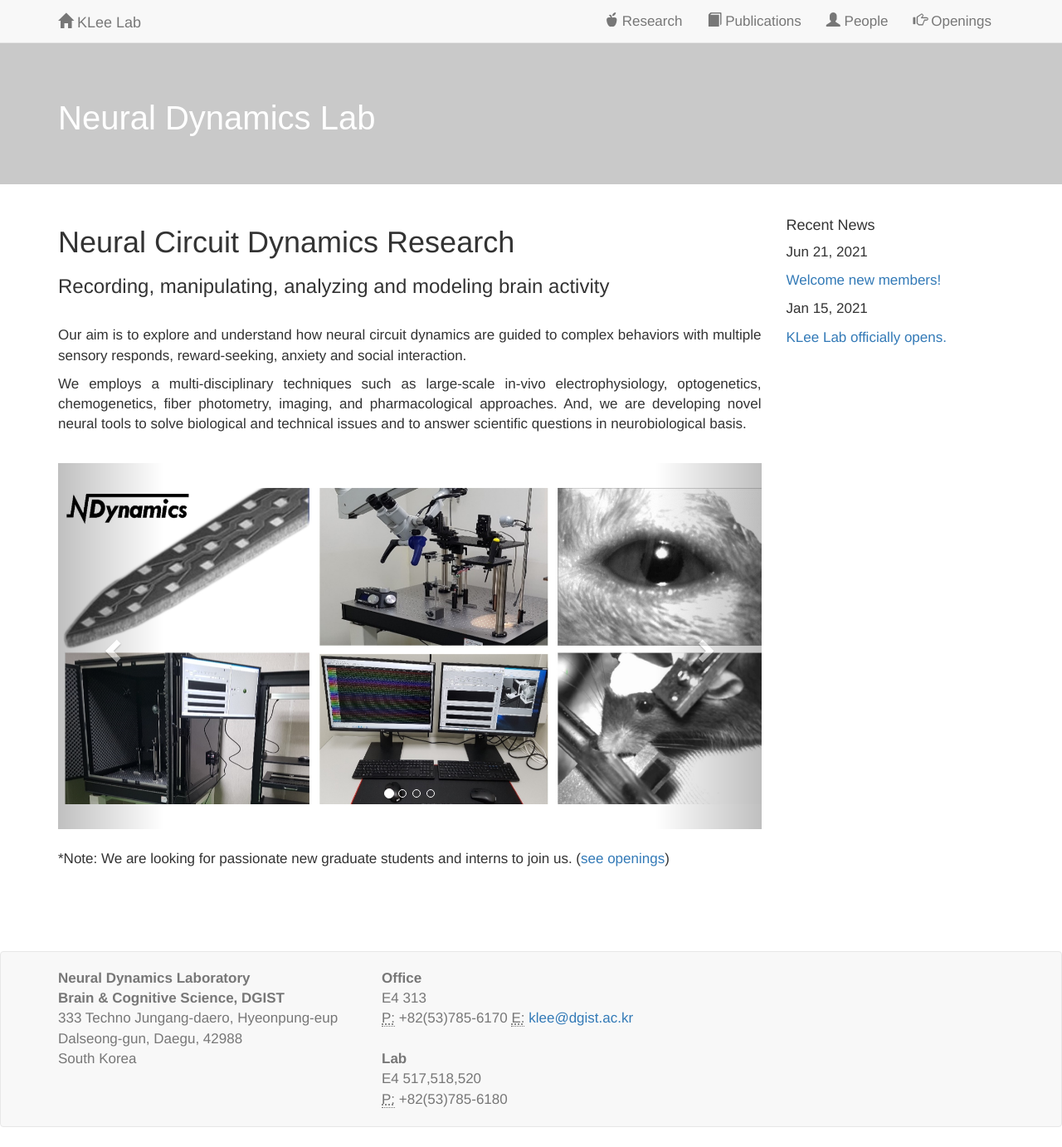
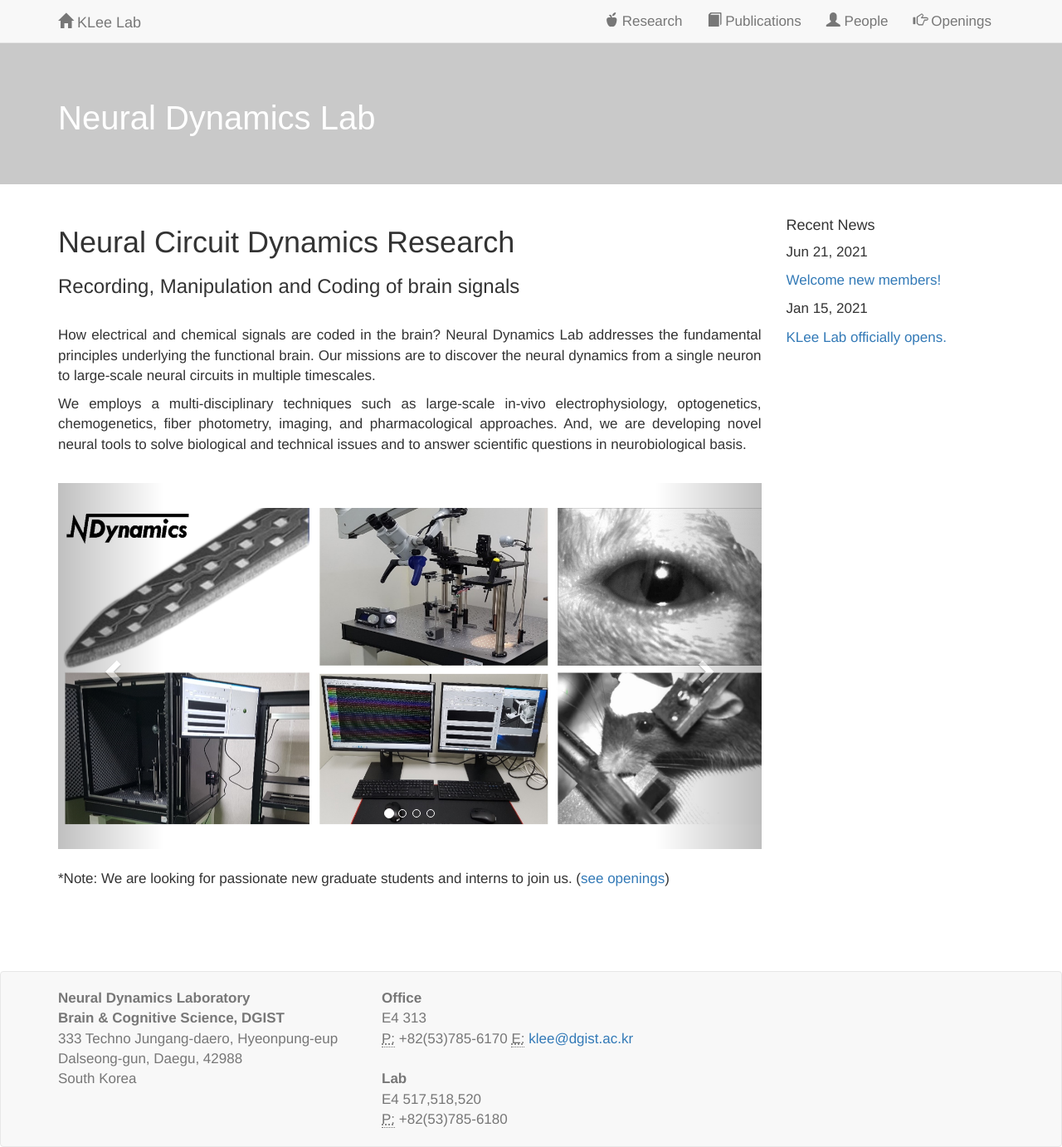
Before and after one commit to kleelab/kleelab.github.io, a Jekyll site: the page built from index.html, in a window 1280 px wide. Shown: the whole page at 83% size. Built offline with Jekyll 4.4.1, drawn with Linux system fonts in a browser that asks for light colours; nearby versions of some CDN libraries; a style sheet for code colours, icons or effects is not loaded; before the commit the page ends 1358 px from its top, so only the background shows below that.

Commit message:
Update index.html

```diff
--- a/index.html
+++ b/index.html
@@ -13,10 +13,10 @@ layout: home
 </script>
 
 <h1>Neural Circuit Dynamics Research</h1>
-<h3>Recording, manipulating, analyzing and modeling brain activity</h3>
+<h3>Recording, Manipulation and Coding of brain signals</h3>
 
 <br>
-<p>Our aim is to explore and understand how neural circuit dynamics are guided to complex behaviors with multiple sensory responds, reward-seeking, anxiety and social interaction. </p>
+<p>How electrical and chemical signals are coded in the brain?  Neural Dynamics Lab addresses the fundamental principles underlying the functional brain. Our missions are to discover the neural dynamics from a single neuron to large-scale neural circuits in multiple timescales.</p>
 
 <p>We employs a multi-disciplinary techniques such as large-scale in-vivo electrophysiology, optogenetics, chemogenetics, fiber photometry, imaging, and pharmacological approaches. And, we are developing novel neural tools to solve biological and technical issues and to answer scientific questions in neurobiological basis. </p>
 <br>
```
